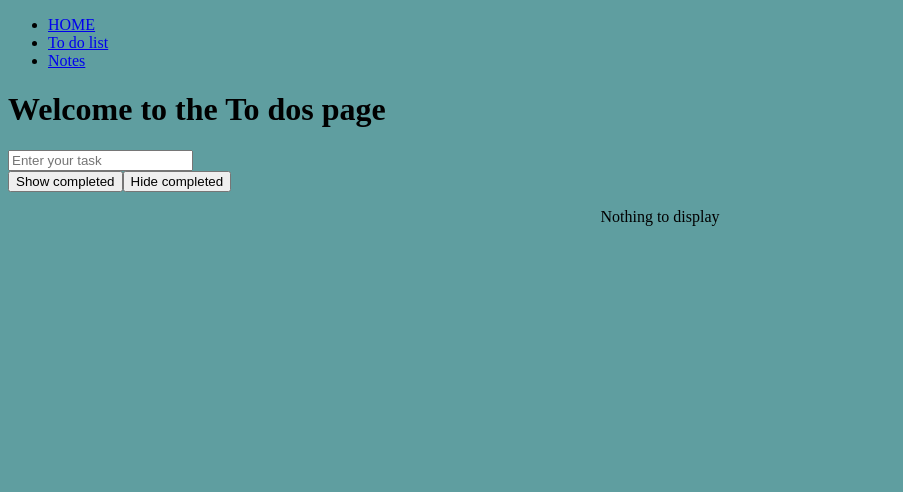
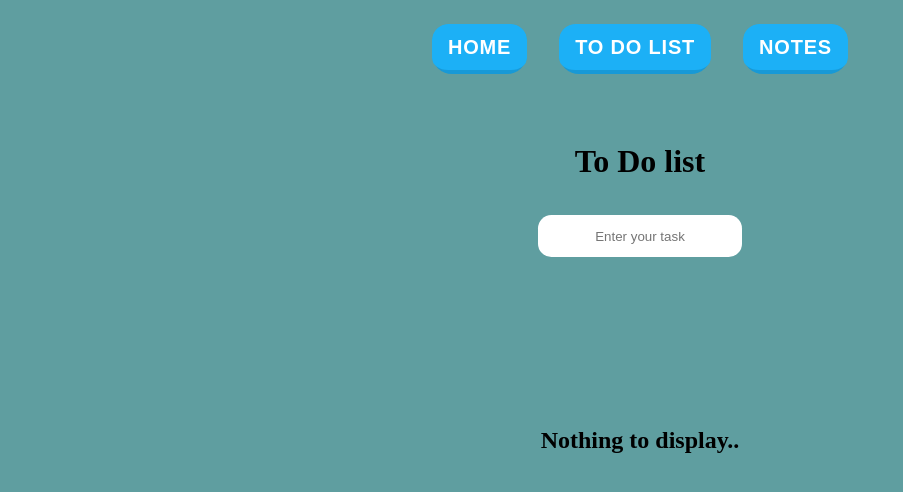
Before and after one commit to MohedeenT/Productivity_app, a React (Create React App) app: page /todo in a window 1280 px wide. Shown: the top 492 px of the page, without its empty margins (0-903 px from the left). Built offline with nearby package versions, Linux system fonts and the light colour scheme.

Commit message:
added new features and improved css

```diff
--- a/src/App.css
+++ b/src/App.css
@@ -1,5 +1,148 @@
 body {
   background-color: cadetblue;
+}
+/*Nav*/
+nav {
+  display: flex;
+  justify-content: center;
+  align-items: center;
+  text-align: center;
+  box-sizing: border-box;
+  border-radius: 1em;
+}
+nav li {
+  margin: 1em;
+  user-select: none;
+  list-style: none;
+}
+nav a {
+  color: white;
+  font-family: din-round, sans-serif;
+  text-decoration: none;
+  padding: 1em;
+  background-color: #1899d6;
+  border: solid transparent;
+  border-radius: 1em;
+  border-width: 0 0 4px;
+  box-sizing: border-box;
+  cursor: pointer;
+  display: inline-block;
+  font-size: 20px;
+  font-weight: 700;
+  letter-spacing: 0.8px;
+  line-height: 20px;
+  outline: none;
+  overflow: visible;
+  padding: 13px 16px;
+  text-align: center;
+  text-transform: uppercase;
+  touch-action: manipulation;
+  transform: translateZ(0);
+  transition: filter 0.2s;
+  user-select: none;
+  -webkit-user-select: none;
+  vertical-align: middle;
+  white-space: nowrap;
+}
+nav a::after {
+  background-clip: padding-box;
+  background-color: #1cb0f6;
+  border: solid transparent;
+  border-radius: 16px;
+  border-width: 0 0 4px;
+  bottom: -4px;
+  content: "";
+  left: 0;
+  position: absolute;
+  right: 0;
+  top: 0;
+  z-index: -1;
+}
+
+nav a:hover {
+  filter: brightness(1.1);
+  -webkit-filter: brightness(1.1);
+}
+nav a:active {
+  transform: translateY(2px); /* 'pushes' the button down */
+}
+
+/*header-and-input*/
+#header-and-input,
+#header-and-input input {
+  text-align: center;
+  margin: 1em;
+  border-radius: 1em;
+  border: none;
+  padding: 1em;
+  transition: 0.5s ease-in-out;
+}
+#header-and-input input:focus {
+  width: 30%;
+}
+/*action*/
+
+.action-btns button {
+  margin: 1em;
+  appearance: button;
+  background-color: #1899d6;
+  border: solid transparent;
+  border-radius: 1em;
+  border-width: 0 0 4px;
+  box-sizing: border-box;
+  color: #ffffff;
+  cursor: pointer;
+  display: inline-block;
+  font-family: din-round, sans-serif;
+  font-size: 15px;
+  font-weight: 700;
+  letter-spacing: 0.8px;
+  line-height: 20px;
+  outline: none;
+  overflow: visible;
+  padding: 13px 16px;
+  text-align: center;
+  text-transform: uppercase;
+  touch-action: manipulation;
+  transform: translateZ(0);
+  transition: filter 0.2s;
+  user-select: none;
+  -webkit-user-select: none;
+  vertical-align: middle;
+  white-space: nowrap;
+}
+
+.action-btns button:after {
+  background-clip: padding-box;
+  background-color: #1cb0f6;
+  border: solid transparent;
+  border-radius: 16px;
+  border-width: 0 0 4px;
+  bottom: -4px;
+  content: "";
+  left: 0;
+  position: absolute;
+  right: 0;
+  top: 0;
+  z-index: -1;
+}
+
+.action-btns button:main,
+.action-btns button:focus {
+  user-select: auto;
+}
+
+.action-btns button:hover:not(:disabled) {
+  filter: brightness(1.1);
+  -webkit-filter: brightness(1.1);
+}
+
+.action-btns button:disabled {
+  cursor: auto;
+}
+
+.action-btns button:active {
+  transform: translateY(2px); /* 'pushes' the button down */
 }
 
 /*To do list*/
@@ -13,9 +156,102 @@ body {
   width: 500px;
 }
 #todo-list li {
-  border: 1px dotted black;
-  width: 100%;
-  margin: auto;
+  user-select: none;
+  border-radius: 2em;
+  padding: 0em 1em;
+  border: 1px solid black;
+  min-width: 100%;
   text-align: center;
   list-style: none;
+  overflow-wrap: break-word;
+  margin: 1em;
 }
+#todo-list h2 {
+  margin-top: 25%;
+}
+
+#todo-block {
+  display: flex;
+  justify-content: center;
+  align-items: center;
+}
+/*Buttons*/
+#delete-btn {
+  appearance: button;
+  background-color: #891c1c;
+  border: solid transparent;
+  border-radius: 50%;
+  border-width: 0 0 4px;
+  color: #ffffff;
+  cursor: pointer;
+  font-family: din-round, sans-serif;
+  font-size: 15px;
+  font-weight: 900;
+  margin: 0;
+  text-transform: uppercase;
+  transform: translateZ(0);
+  transition: filter 0.2s;
+  white-space: nowrap;
+  padding: 1em;
+}
+#delete-btn:after {
+  background-clip: padding-box;
+  background-color: #ea3939;
+  border: solid transparent;
+  border-radius: 50%;
+  border-width: 0 0 4px;
+  bottom: -4px;
+  content: "";
+  left: 0;
+  position: absolute;
+  right: 0;
+  top: 0;
+  z-index: -1;
+}
+#delete-btn:hover {
+  transform: translateY(-1px); /* 'pushes' the button down */
+}
+#delete-btn:active {
+  box-shadow: 0 1px #666; /* inset effect */
+  transform: translateY(2px); /* 'pushes' the button down */
+}
+#complete-btn {
+  appearance: button;
+  background-color: #0c801f;
+  border: solid transparent;
+  border-radius: 50%;
+  border-width: 0 0 4px;
+  color: #ffffff;
+  cursor: pointer;
+  font-family: din-round, sans-serif;
+  font-size: 15px;
+  font-weight: 900;
+  margin: 0;
+  text-align: center;
+  text-transform: uppercase;
+  transform: translateZ(0);
+  transition: filter 0.2s;
+  white-space: nowrap;
+  padding: 1em;
+}
+#complete-btn:after {
+  background-clip: padding-box;
+  background-color: #08bc26;
+  border: solid transparent;
+  border-radius: 50%;
+  border-width: 0 0 4px;
+  bottom: -4px;
+  content: "";
+  left: 0;
+  position: absolute;
+  right: 0;
+  top: 0;
+  z-index: -1;
+}
+#complete-btn:hover {
+  transform: translateY(-1px); /* 'pushes' the button down */
+}
+#complete-btn:active {
+  box-shadow: 0 1px #666; /* inset effect */
+  transform: translateY(2px); /* 'pushes' the button down */
+}
--- a/src/App.jsx
+++ b/src/App.jsx
@@ -10,6 +10,7 @@ function App(){
         todos:{
             todoList:[],
             itemToAdd:"",
+            dots:"",
             showCompleted:false,
             newTodo:{
                 title:"",
--- a/src/Navigation.jsx
+++ b/src/Navigation.jsx
@@ -8,11 +8,9 @@ export default function Navigation(){
     return(
     <>
     <nav>
-        <ul>
-            <li><Link to={'/'}>HOME</Link></li>
-            <li><Link to={'/todo'}>To do list</Link></li>
-            <li><Link to={'/notes'}>Notes</Link></li>
-        </ul>
+        <li><Link to={'/'}>HOME</Link></li>
+        <li><Link to={'/todo'}>TO DO LIST</Link></li>
+        <li><Link to={'/notes'}>NOTES</Link></li>
     </nav>
 <Routes>
     <Route path="/" element={<Home/>}/>
--- a/src/pages/ToDos.jsx
+++ b/src/pages/ToDos.jsx
@@ -1,10 +1,27 @@
-import { useContext } from "react";
+import { useContext, useEffect, useState } from "react";
 import { stateContext } from "../App";
 
 export default function ToDos() {
 
+    const [dots, setDots] = useState("");
+
+  useEffect(() => {
+    const intervalId = setInterval(() => {
+      setDots((prevDots) => (prevDots.length < 3 ? prevDots + "." : ""));
+    }, 500); // 1000ms delay
+
+    return () => clearInterval(intervalId); // clean up on unmount
+  }, []);
+
     const addToDo = (e) => {
         e.preventDefault();
+        let val = state.todos.itemToAdd.replace(/\s/g, '');
+        if (val.length ===0) return
+        if (val.length > 58) {
+            alert("too long")
+            return
+        }
+
         setState((draft) => {
             const newTodo = {
                 ...state.todos.newTodo,
@@ -16,32 +33,41 @@ export default function ToDos() {
         });
     };
 
-    const handleComplete = ( index)=>{
+    const handleComplete = (index)=>{
         setState((draft)=>{
-            draft.todos.todoList[index].completed = true
+            draft.todos.todoList[index].completed = !draft.todos.todoList[index].completed
         })
-        console.log(state.todos.todoList);
 
     }
 
-    const handleDelete = ( index) => {
+    const handleCompleteAll = ()=>{
+        const confirmation = window.confirm('Are you sure you wish to complete all items?')
+        if(!confirmation) return
+        setState((draft) => {
+            draft.todos.todoList.map((x)=>x.completed = true)
+
+        });
+    }
+
+    const handleDelete = (index) => {
         const confirmation = window.confirm('Are you sure you wish to delete this item?')
         if(!confirmation) return
         setState((draft) => {
                 draft.todos.todoList.splice(index, 1);
         });
-        console.log(state.todos.todoList);
+    };
+
+    const handleDeleteAll = () => {
+        const confirmation = window.confirm('Are you sure you wish to delete all items?')
+        if(!confirmation) return
+        setState((draft) => {
+                draft.todos.todoList.length = 0
+        });
     };
 
     const handleShow = () =>{
         setState((draft)=>{
-            draft.todos.showCompleted = true
-        })
-    }
-
-    const handleHide = () =>{
-        setState((draft)=>{
-            draft.todos.showCompleted = false
+            draft.todos.showCompleted = !draft.todos.showCompleted
         })
     }
 
@@ -50,7 +76,8 @@ export default function ToDos() {
     const { state, setState } = useContext(stateContext);
     return(
     <>
-        <h1>Welcome to the To dos page</h1>
+        <div id="header-and-input">
+        <h1>To Do list</h1>
         <form
         onSubmit={(e)=>addToDo(e)}>
         <input
@@ -62,34 +89,52 @@ export default function ToDos() {
         })}
         />
         </form>
+        <div
+        className="action-btns">
         <button
+        style={{display:state.todos.todoList.length >0 ? "":"none"}}
         onClick={()=>handleShow()}
-        >Show completed</button>
+        >{state.todos.showCompleted ? "Hide":"Show"} completed</button>
         <button
-        onClick={()=>handleHide()}>Hide completed</button>
+        style={{display:state.todos.todoList.length >1 ? "":"none"}}
+        onClick={()=>handleDeleteAll()}
+        >Delete All To Dos</button>
+        <button
+        style={{display:state.todos.todoList.length >1 ? "":"none"}}
+        onClick={()=>handleCompleteAll()}
+        >Complete All</button>
+        </div>
+        </div>
         <div id="todo-list-container">
         <div id="todo-list">
-        <ul>
         {state.todos.todoList.length>0
         ? state.todos.todoList.map((todo, index)=>(
+            <div id="todo-block">
+            <button
+            style={todo.completed ? {display: state.todos.showCompleted ? "block":"none" }:{}}
+            id="complete-btn"
+            onClick={()=>handleComplete( index)}
+            >✓</button>
             <li
             style={todo.completed ? {color:"darkgray", display: state.todos.showCompleted ? "block":"none" }:{}}
             key={crypto.randomUUID()}
             id={todo.id}
             >
+                <div className="todo-item">
                 <h1>{todo.title}</h1>
+
+                </div>
+            </li>
                 <button
+                style={todo.completed ? {display: state.todos.showCompleted ? "block":"none" }:{}}
+                id="delete-btn"
                 onClick={()=>handleDelete( index)}
                 >X</button>
-                <button
-                onClick={()=>handleComplete( index)}
-                >✓</button>
-            </li>
+            </div>
             ))
         :
-        "Nothing to display"
+        <h2>{`Nothing to display${dots}`}</h2>
         }
-        </ul>
         </div>
         </div>
     </>
```
